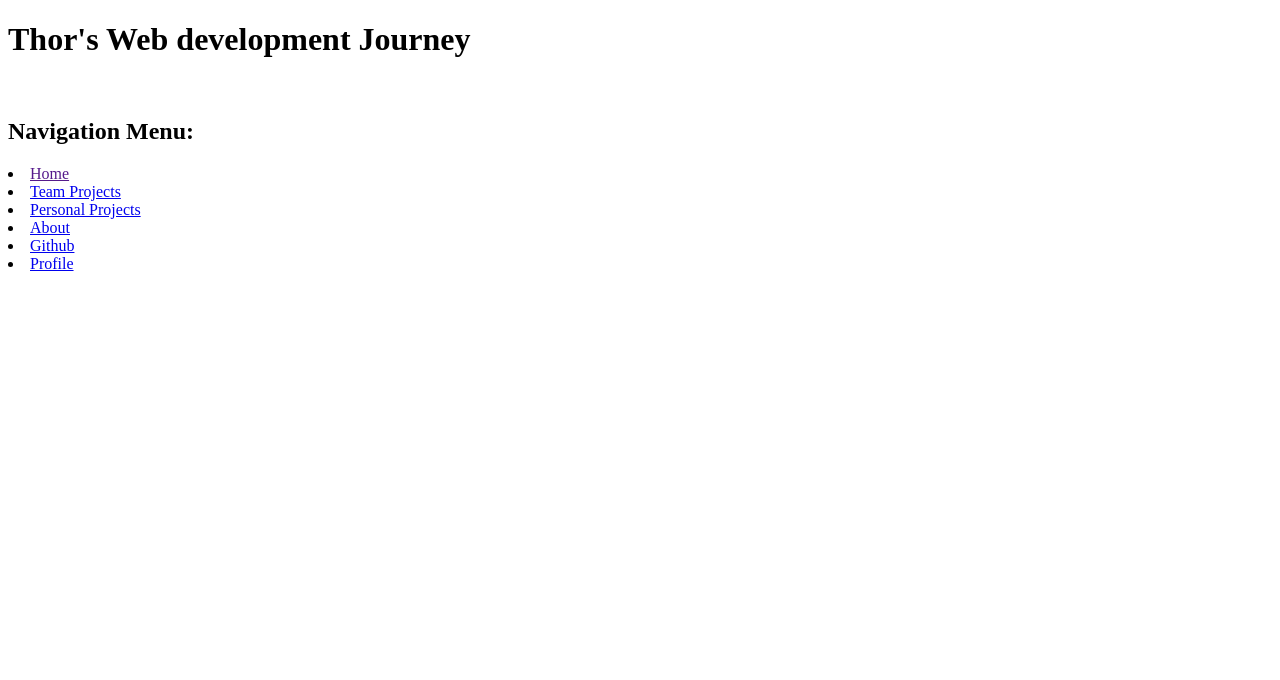
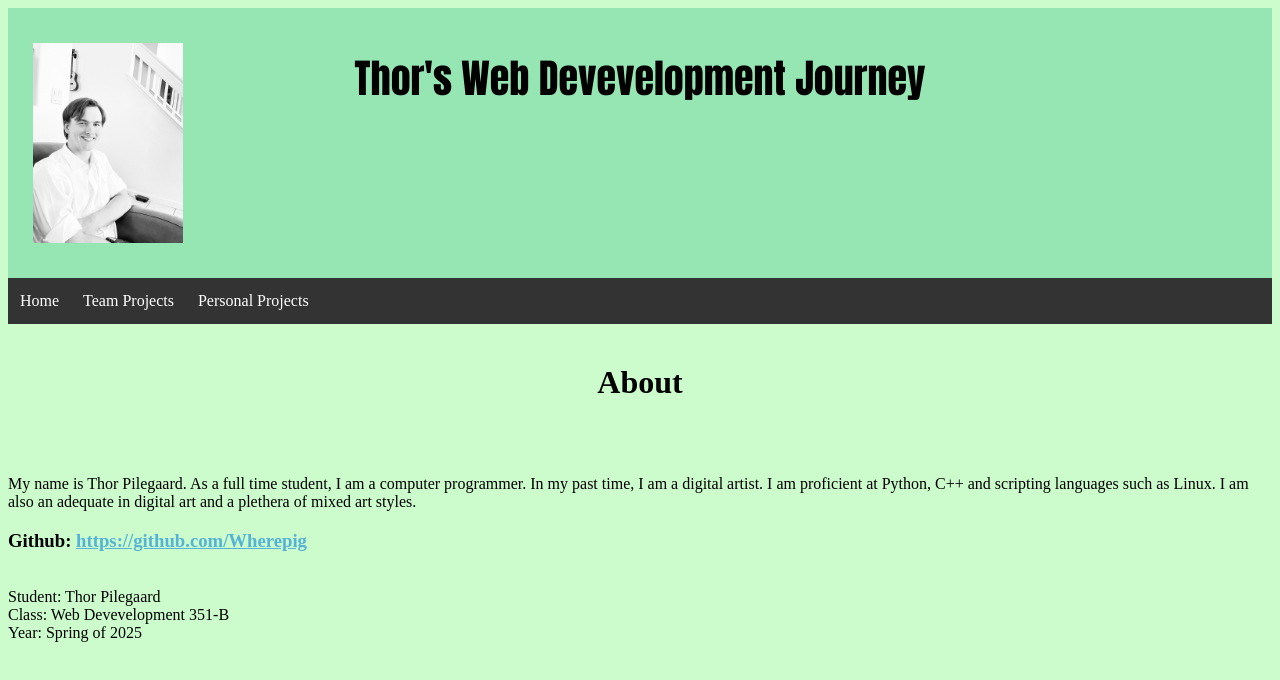
Before and after one commit to Wherepig/Web-page, a plain HTML site: page Personal_web_page/personal_home_page.html in a window 1280 px wide. Drawn offline with Linux system fonts and the light colour scheme.

Commit message:
Add files via upload

```diff
--- a/Personal_web_page/personal_home_page.html
+++ b/Personal_web_page/personal_home_page.html
@@ -1,5 +1,117 @@
 <!DOCTYPE html>
-<html lang="en">
+<html lang="en", style="background-color:#CCFCCB;">
+<style>
+
+    .center {
+        text-align: center;
+    }
+
+    .image_space {
+        border: 15px solid#96E6B3;
+
+    }
+
+    head {
+        margin: ;
+    }
+
+    .header {
+    text-align: center;
+    overflow: hidden;
+    background-color:#96E6B3;
+    padding: 20px 10px;
+    }
+
+    .header img {
+
+    float: left;
+
+    height: 200px;
+    background: #555;
+    }
+
+    .header h2 {
+    text-align: center;
+    font-size: 40px;
+    font-family:Impact;
+    top: 20px;
+    left: 0px;
+    }
+
+
+
+    h1 {
+
+        background-color:#CCFCCB;
+        width: 800px;
+        padding: 40px;
+        margin: auto;
+
+
+    }
+    h2 {
+        background-color: #96E6B3;
+        width: 600px;
+
+
+        padding: 20px;
+        margin: auto;
+
+    }
+    ul {
+  list-style-type: none;
+  margin: 0;
+  padding: 0;
+  overflow: hidden;
+  background-color: #333;
+}
+
+li {
+  float: left;
+}
+
+li a {
+  display: block;
+  color: white;
+  text-align: center;
+  padding: 14px 16px;
+  text-decoration: none;
+}
+
+li a:hover {
+  background-color: #111;
+}
+
+
+    /*li{ background-color: #F1FFFA
+
+    }*/
+    a {
+  box-shadow: inset 0 0 0 0 #54b3d6;
+  color: #54b3d6;
+  margin: 0 -.25rem;
+  padding: 0 .25rem;
+  transition: color .3s ease-in-out, box-shadow .3s ease-in-out;
+}
+a {
+  box-shadow: inset 0 0 0 0 #54b3d6;
+  color: #54b3d6;
+  margin: 0 -.25rem;
+  padding: 0 .25rem;
+  transition: color .3s ease-in-out, box-shadow .3s ease-in-out;
+}
+a:hover {
+  box-shadow: inset 300px 0 0 0 #54b3d6;
+  color: white;
+}
+
+
+
+
+
+</style>
+
+
 <head>
     <meta charset="UTF-8">
     <meta name="viewport" content="width=device-width, initial-scale=1.0">
@@ -10,17 +122,39 @@
 </head>
 <body>
 
-    <h1>Thor's Web development Journey</h1><br>
-    <h2>Navigation Menu:</h2>
-    <nav>
-        <li><a href="">Home</a></li>
-        <li><a href="team_page.html">Team Projects</a></li>
-        <li><a href="Indiv_page.html">Personal Projects</a></li>
-        <li><a href="about_page.html">About</a></li>
-        <li><a href="gh_page.html">Github</a></li>
-        <li><a href="Profile_page.html">Profile</a></li>
 
-    </nav>
+    <div class="header">
+        <img class="image_space" src="IMG_5915.JPG" alt="logo" height="200" />
+        <h2>Thor's Web Devevelopment Journey<h2/>
+
+    </div>
+    <ul>
+    <li><a href="">Home</a></li>
+    <li><a href="team_page.html">Team Projects</a></li>
+    <li><a href="Indiv_page.html">Personal Projects</a></li>
+    </ul>
+
+
+
+    <h1 class="center">About</h1>
+    <br>
+    <p>    My name is Thor Pilegaard. As a full time student, I am a computer programmer. In my past time, I am a digital artist.
+        I am proficient at Python, C++ and scripting
+        languages such as Linux. I am also an adequate in digital art and a plethera of mixed art styles.
+    </p>
+
+    <h3>Github: <a href="https://github.com/Wherepig">https://github.com/Wherepig</a></h3>
+
+
+    <footer>
+
+        <br>
+        Student: Thor Pilegaard <br>
+        Class: Web Devevelopment 351-B <br>
+        Year: Spring of 2025
+    </footer>
+
+
 
 
 </body>
```
Also changed, not shown: Personal_web_page/Indiv_page.html (+115 -11 lines), Personal_web_page/Profile_page.html (+1 -1 lines), Personal_web_page/about_page.html (+1 -1 lines), Personal_web_page/gh_page.html (+1 -1 lines), Personal_web_page/team_page.html (+113 -11 lines), Personal_web_page/IMG_5915.JPG (added).
